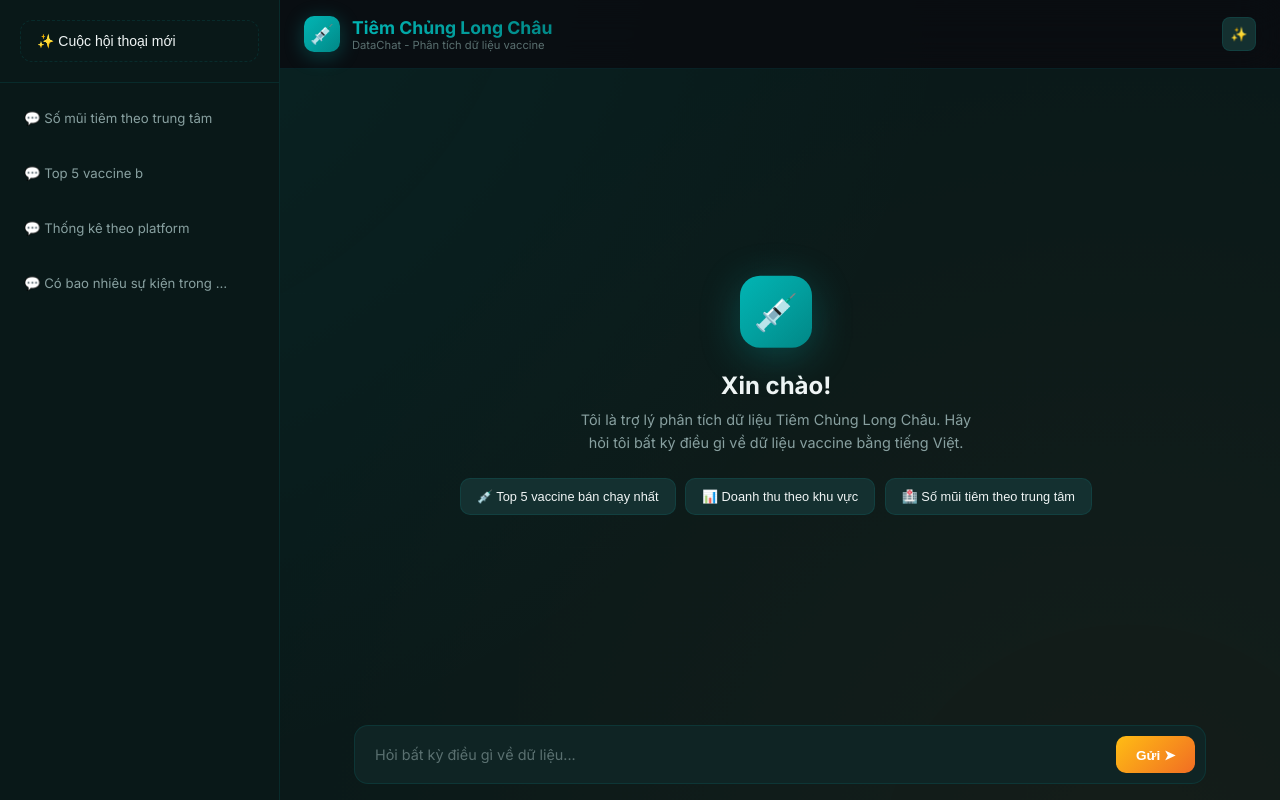
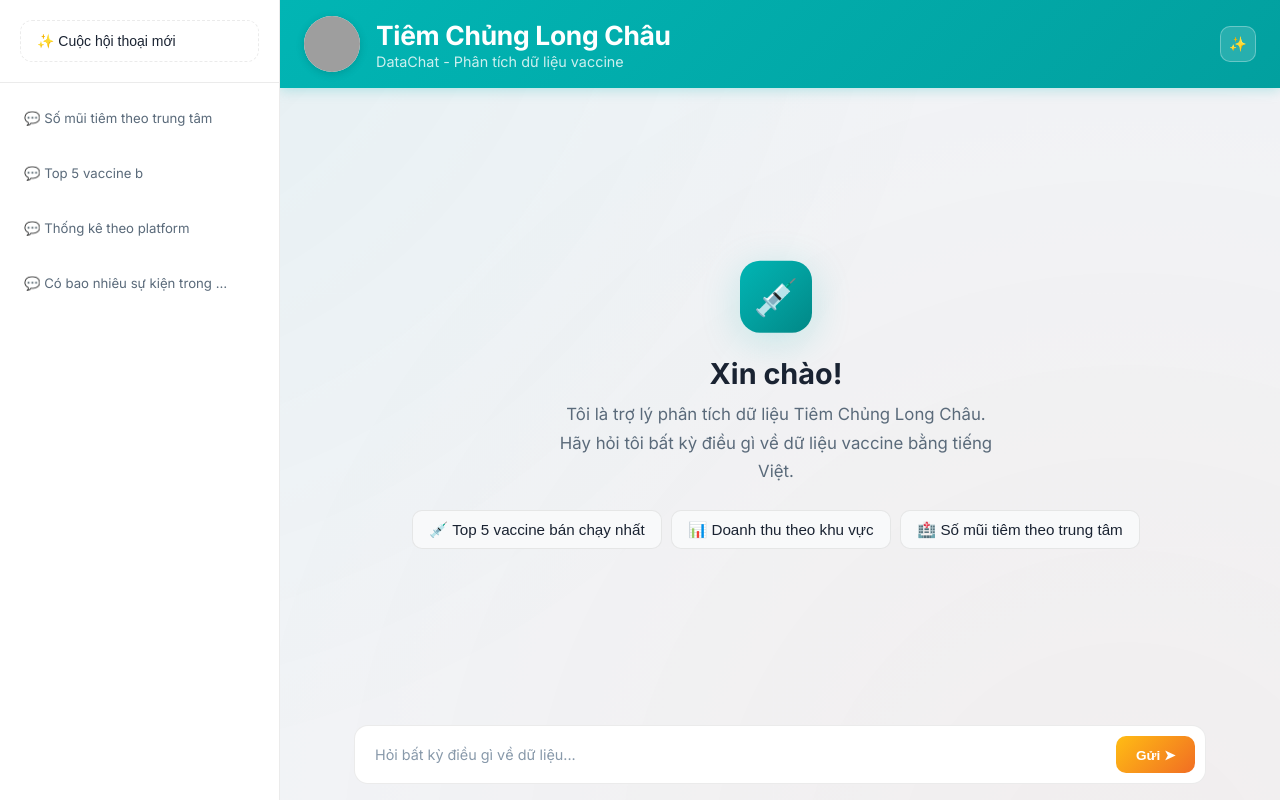
Before and after one commit to quanganpham/datachat, a FastAPI app: page / in a window 1280 px wide. Run offline with FastAPI, Linux system fonts and the light colour scheme; data comes from the database, SQL or seed files in the repository; both versions use the stored data as it was after the commit; grey boxes are pictures that could not be loaded.

Commit message:
Final Long Chau branding: light theme, official header, and enlarged UI elements

```diff
--- a/templates/index.html
+++ b/templates/index.html
@@ -8,21 +8,21 @@
     <link href="https://fonts.googleapis.com/css2?family=Inter:wght@400;500;600;700&display=swap" rel="stylesheet">
     <style>
         :root {
-            --bg-dark: #0a1a1a;
-            --bg-card: #0f2424;
-            --bg-elevated: #143030;
-            --bg-input: #0b1e1e;
-            --bg-sidebar: #091818;
-            --text-primary: #f0f5f5;
-            --text-secondary: #88a0a0;
-            --text-muted: #5a7070;
+            --bg-dark: #F2F4F7;
+            --bg-card: #FFFFFF;
+            --bg-elevated: #F8F9FA;
+            --bg-input: #FFFFFF;
+            --bg-sidebar: #FFFFFF;
+            --text-primary: #1a2332;
+            --text-secondary: #5a6a7a;
+            --text-muted: #8899aa;
             --accent: #01B5B4;
-            --accent-glow: rgba(1, 181, 180, 0.3);
+            --accent-glow: rgba(1, 181, 180, 0.2);
             --accent-hover: #02D4D3;
             --accent-orange: #F16D23;
-            --success: #22c55e;
+            --success: #16a34a;
             --error: #ef4444;
-            --border: rgba(1, 181, 180, 0.12);
+            --border: rgba(0, 0, 0, 0.08);
             --gradient-1: linear-gradient(135deg, #01B5B4 0%, #02A09F 50%, #018786 100%);
             --gradient-cta: linear-gradient(135deg, #FFBD14 0%, #F16D23 100%);
             --sidebar-width: 280px;
@@ -47,8 +47,8 @@
         .bg-effect::before {
             content: ''; position: absolute; top: -50%; left: -50%;
             width: 200%; height: 200%;
-            background: radial-gradient(circle at 30% 20%, rgba(1,181,180,0.08) 0%, transparent 40%),
-                        radial-gradient(circle at 70% 80%, rgba(241,109,35,0.05) 0%, transparent 40%);
+            background: radial-gradient(circle at 30% 20%, rgba(1,181,180,0.06) 0%, transparent 40%),
+                        radial-gradient(circle at 70% 80%, rgba(241,109,35,0.04) 0%, transparent 40%);
             animation: bgPulse 15s ease-in-out infinite;
         }
         @keyframes bgPulse {
@@ -83,10 +83,10 @@
         }
         .sidebar-list {
             flex: 1; overflow-y: auto; padding: 0.5rem;
-            scrollbar-width: thin; scrollbar-color: rgba(255,255,255,0.1) transparent;
+            scrollbar-width: thin; scrollbar-color: rgba(0,0,0,0.1) transparent;
         }
         .sidebar-list::-webkit-scrollbar { width: 4px; }
-        .sidebar-list::-webkit-scrollbar-thumb { background: rgba(255,255,255,0.1); border-radius: 2px; }
+        .sidebar-list::-webkit-scrollbar-thumb { background: rgba(0,0,0,0.12); border-radius: 2px; }
         .conv-item {
             padding: 0.75rem 1rem; border-radius: 10px;
             cursor: pointer; margin-bottom: 2px;
@@ -94,7 +94,7 @@
             transition: all 0.15s; position: relative;
         }
         .conv-item:hover { background: var(--bg-elevated); }
-        .conv-item.active { background: rgba(99,102,241,0.15); border: 1px solid rgba(99,102,241,0.3); }
+        .conv-item.active { background: rgba(1,181,180,0.1); border: 1px solid rgba(1,181,180,0.25); }
         .conv-item-text {
             flex: 1; font-size: 0.825rem; color: var(--text-secondary);
             white-space: nowrap; overflow: hidden; text-overflow: ellipsis;
@@ -114,37 +114,39 @@
             flex: 1; display: flex; flex-direction: column;
             position: relative; z-index: 5; min-width: 0;
         }
-
-        /* ── Header ── */
         .header {
             padding: 1rem 1.5rem;
-            background: rgba(10,10,15,0.8); backdrop-filter: blur(20px);
-            border-bottom: 1px solid var(--border);
+            background: linear-gradient(135deg, #01B5B4 0%, #02A09F 100%);
+            border-bottom: none;
             display: flex; align-items: center; justify-content: space-between;
+            box-shadow: 0 2px 12px rgba(1,181,180,0.25);
         }
-        .logo { display: flex; align-items: center; gap: 0.75rem; }
+        .logo { display: flex; align-items: center; gap: 1rem; }
         .logo-icon {
-            width: 36px; height: 36px; background: var(--gradient-1);
-            border-radius: 10px; display: flex; align-items: center;
-            justify-content: center; font-size: 1.1rem;
-            box-shadow: 0 4px 20px var(--accent-glow);
+            width: 56px; height: 56px;
+            border-radius: 50%; overflow: hidden;
+            flex-shrink: 0;
+            background: white;
+            box-shadow: 0 2px 8px rgba(0,0,0,0.15);
+        }
+        .logo-icon img {
+            width: 100%; height: 100%; object-fit: cover;
         }
         .logo-text h1 {
-            font-size: 1.1rem; font-weight: 700;
-            background: var(--gradient-1);
-            -webkit-background-clip: text; -webkit-text-fill-color: transparent;
-            background-clip: text;
+            font-size: 1.65rem; font-weight: 700;
+            color: white; letter-spacing: -0.3px;
+            -webkit-text-fill-color: white;
         }
-        .logo-text p { font-size: 0.7rem; color: var(--text-muted); }
+        .logo-text p { font-size: 0.9rem; color: rgba(255,255,255,0.8); margin-top: 2px; }
         .header-actions { display: flex; gap: 0.5rem; }
         .btn-icon {
-            width: 34px; height: 34px; border-radius: 8px;
-            border: 1px solid var(--border); background: var(--bg-elevated);
-            color: var(--text-secondary); cursor: pointer;
+            width: 36px; height: 36px; border-radius: 10px;
+            border: 1px solid rgba(255,255,255,0.3); background: rgba(255,255,255,0.15);
+            color: white; cursor: pointer;
             display: flex; align-items: center; justify-content: center;
-            transition: all 0.2s; font-size: 0.85rem;
+            transition: all 0.2s; font-size: 0.9rem;
         }
-        .btn-icon:hover { background: var(--accent); color: white; border-color: var(--accent); }
+        .btn-icon:hover { background: rgba(255,255,255,0.3); color: white; border-color: rgba(255,255,255,0.5); }
         .hamburger { display: none; }
 
         /* ── Chat container ── */
@@ -158,10 +160,10 @@
             padding: 1rem 0.5rem 1rem 0;
             display: flex; flex-direction: column; gap: 1.5rem;
             min-height: 0; scrollbar-width: thin;
-            scrollbar-color: rgba(255,255,255,0.2) transparent;
+            scrollbar-color: rgba(0,0,0,0.1) transparent;
         }
         .chat-container::-webkit-scrollbar { width: 5px; }
-        .chat-container::-webkit-scrollbar-thumb { background: rgba(255,255,255,0.15); border-radius: 3px; }
+        .chat-container::-webkit-scrollbar-thumb { background: rgba(0,0,0,0.1); border-radius: 3px; }
 
         /* ── Welcome ── */
         .welcome {
@@ -180,13 +182,13 @@
             0%,100% { transform: translateY(0); }
             50% { transform: translateY(-10px); }
         }
-        .welcome h2 { font-size: 1.5rem; font-weight: 700; margin-bottom: 0.5rem; }
-        .welcome p { color: var(--text-secondary); max-width: 400px; line-height: 1.6; font-size: 0.9rem; }
+        .welcome h2 { font-size: 1.8rem; font-weight: 700; margin-bottom: 0.6rem; }
+        .welcome p { color: var(--text-secondary); max-width: 450px; line-height: 1.7; font-size: 1.05rem; }
         .examples { display: flex; flex-wrap: wrap; gap: 0.6rem; justify-content: center; margin-top: 1.5rem; }
         .example-btn {
             padding: 0.6rem 1rem; background: var(--bg-elevated);
             border: 1px solid var(--border); border-radius: 10px;
-            color: var(--text-primary); font-size: 0.8rem;
+            color: var(--text-primary); font-size: 0.95rem;
             cursor: pointer; transition: all 0.2s;
         }
         .example-btn:hover {
@@ -211,9 +213,9 @@
         .message-content { max-width: 78%; }
         .message-bubble {
             padding: 0.85rem 1.1rem; border-radius: 14px;
-            line-height: 1.6; font-size: 0.9rem;
+            line-height: 1.6; font-size: 0.95rem;
         }
-        .message.user .message-bubble { background: var(--accent); border-bottom-right-radius: 4px; }
+        .message.user .message-bubble { background: var(--accent); border-bottom-right-radius: 4px; color: white; }
         .message.assistant .message-bubble {
             background: var(--bg-elevated); border: 1px solid var(--border);
             border-bottom-left-radius: 4px;
@@ -221,7 +223,7 @@
 
         /* ── SQL & Data ── */
         .sql-container {
-            margin-top: 0.75rem; background: var(--bg-input);
+            margin-top: 0.75rem; background: #f0f4f4;
             border: 1px solid var(--border); border-radius: 10px; overflow: hidden;
         }
         .sql-header {
@@ -241,7 +243,7 @@
         .copy-btn:hover { background: var(--accent); color: white; }
         .sql-code {
             padding: 0.85rem; font-family: 'JetBrains Mono','Fira Code',monospace;
-            font-size: 0.8rem; color: var(--text-primary);
+            font-size: 0.8rem; color: #2d3748;
             overflow-x: auto; white-space: pre-wrap;
         }
         .data-container {
@@ -345,7 +347,7 @@
             <div style="display:flex;align-items:center;gap:0.75rem;">
                 <button class="btn-icon hamburger" onclick="toggleSidebar()">☰</button>
                 <div class="logo">
-                    <div class="logo-icon" style="background: var(--gradient-1); font-size: 1.2rem;">💉</div>
+                    <div class="logo-icon"><img src="https://yt3.googleusercontent.com/PIKP-ljzBVg7D8rTYjk2jUBu5dWoe0OZ-35O_1KicyQVxLvx1cBu9CttIXisZBdtIWyNaubO7A=s900-c-k-c0x00ffffff-no-rj" alt="Long Châu"></div>
                     <div class="logo-text">
                         <h1>Tiêm Chủng Long Châu</h1>
                         <p>DataChat - Phân tích dữ liệu vaccine</p>
```
Also changed, not shown: chat_history.db.
